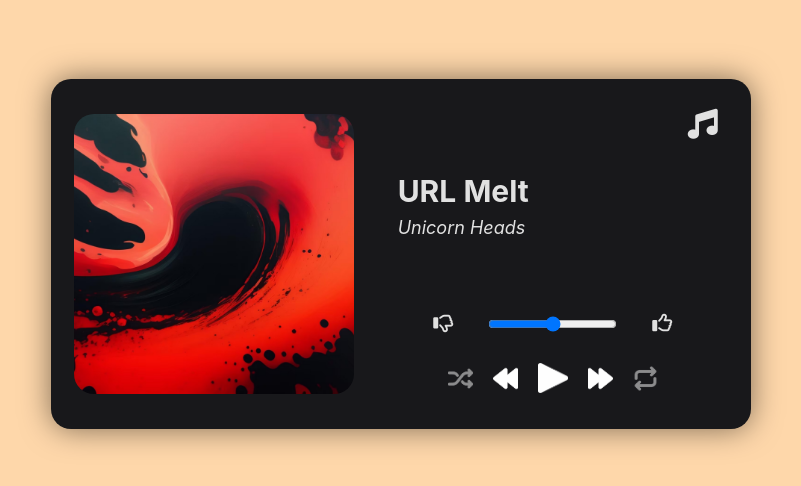
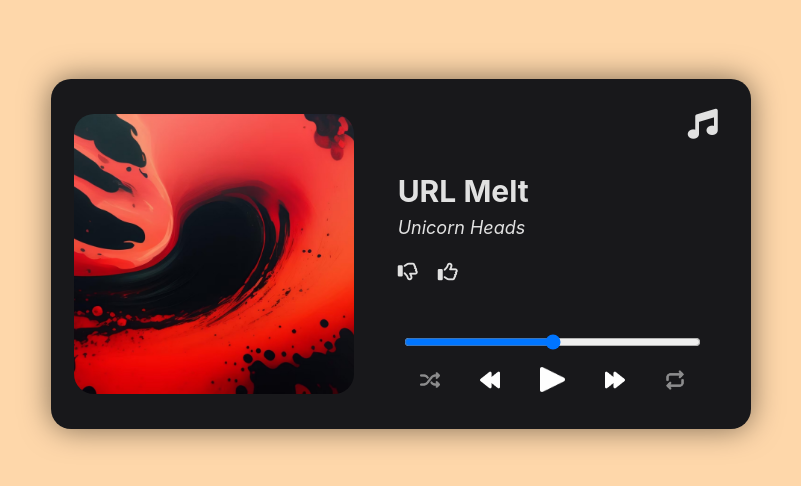
Before and after one commit to kinxori/Music-Media-Player-PRACTICE, a React (Vite) app: page / in a window 1280 px wide. Shown: the part 146-632 px from the top of the page, without its empty margins (239-1040 px from the left). Built offline with nearby package versions, Linux system fonts and the light colour scheme.

Commit message:
current time function updated to display 00:00

```diff
--- a/src/App.tsx
+++ b/src/App.tsx
@@ -94,7 +94,7 @@ function App() {
   useEffect(() => {
     const toAudio = new Audio(isSong.src);
     toAudio.addEventListener("loadedmetadata", () => {
-      const rest = toAudio.duration - toAudio.currentTime;
+      const rest = toAudio.currentTime;
       const minutes = Math.floor(rest / 60);
       const seconds = Math.floor(rest % 60);
       const formattedTotalTime = `${minutes
@@ -119,8 +119,8 @@ function App() {
         <div className="song-cover-img w-[40%] object-cover bg-zinc-600 m-0 rounded-[20px] overflow-hidden">
           <img src={isSong.cover} alt="song-cover" />
         </div>
-        <div className="song-content w-[50%] h-[100%] m-0 flex justify-center items-center flex-col">
-          <div className="song-copy m-0  h-[65%] w-[100%]">
+        <div className="song-content  w-[50%] h-[100%] m-0 flex justify-center items-center flex-col">
+          <div className="song-copy m-0  h-[80%] w-[100%]">
             <button className="song-copy h-min w-min ml-auto flex">
               <i className="fa-solid fa-music my-[10px] mx-[10px] text-[30px] hover:scale-105"></i>
             </button>
@@ -128,33 +128,41 @@ function App() {
               {isSong.song}
             </h2>
             <h3 className="text-[18px] italic px-[20px]">{isSong.artist}</h3>
+            <div className="like-buttons w-[100%] flex gap-[20px] mt-[20px] px-[20px]">
+              <button className="h-min w-min">
+                <i className="fa-regular fa-thumbs-down text-[20px] hover:scale-105"></i>
+                {/* <i class="fa-solid fa-thumbs-down"></i> */}
+              </button>
+              <button className="h-min w-min ">
+                <i className="fa-regular fa-thumbs-up  text-[20px] hover:scale-105"></i>
+                {/* <i class="fa-solid fa-thumbs-up"></i> */}
+              </button>
+            </div>
           </div>
-          <div className="song-range m-0 h-[15%] w-[100%] flex justify-center items-center">
-            <button className="h-min w-min flex">
-              <i className="fa-regular fa-thumbs-down mx-[15px] text-[20px] hover:scale-105"></i>
-              {/* <i class="fa-solid fa-thumbs-down"></i> */}
-            </button>
-            <span className="mx-[10px] text-[12px]">{isRestTime}</span>
-            <input type="range"></input>
-            <span className="mx-[10px] text-[12px]">{isTotalTime}</span>
-            <button>
-              <i className="fa-regular fa-thumbs-up mx-[15px] text-[20px] hover:scale-105"></i>
-              {/* <i class="fa-solid fa-thumbs-up"></i> */}
-            </button>
+          <div className="song-range w-[85%]  h-[auto] flex flex-col justify-center items-center ">
+            <input type="range" className="w-[100%] "></input>
+            <div className="w-[100%] flex ">
+              <span className=" text-[10px] w-[min] flex  mr-[auto] ">
+                {isRestTime}
+              </span>
+              <span className=" text-[10px]  w-[min] flex ml-[auto] ">
+                {isTotalTime}
+              </span>
+            </div>
           </div>
-          <div className="song-buttons-actions m-0 h-[20%] w-[100%] flex justify-center items-center gap-[20px]">
+          <div className="song-buttons-actions m-0 h-[20%] w-[100%] flex justify-center items-center gap-[40px]">
             <button onClick={handleSuffle}>
               {isSuffle === false ? (
                 <img
                   src="../ASSETS/shuffle-icon.png"
                   alt="suffle-icon"
-                  className="h-[25px] object-cover invert hover:scale-105 opacity-50"
+                  className="h-[20px] object-cover invert hover:scale-105 opacity-50"
                 ></img>
               ) : (
                 <img
                   src="../ASSETS/shuffle-icon.png"
                   alt="suffle-icon"
-                  className="h-[25px] object-cover invert hover:scale-105"
+                  className="h-[20px] object-cover invert hover:scale-105"
                 ></img>
               )}
             </button>
@@ -162,7 +170,7 @@ function App() {
               <img
                 src="../ASSETS/backward-icon.png"
                 alt="backward-icon"
-                className="h-[25px] object-cover invert hover:scale-105"
+                className="h-[20px] object-cover invert hover:scale-105"
               ></img>
             </button>
             <button onClick={handlePaused}>
@@ -170,13 +178,13 @@ function App() {
                 <img
                   src="../ASSETS/play-icon.png"
                   alt="play-icon"
-                  className="h-[30px] object-cover invert hover:scale-105"
+                  className="h-[25px] object-cover invert hover:scale-105"
                 ></img>
               ) : (
                 <img
                   src="../ASSETS/pause-icon.png"
                   alt="pause-icon"
-                  className="h-[30px] object-cover invert hover:scale-105"
+                  className="h-[25px] object-cover invert hover:scale-105"
                 ></img>
               )}
             </button>
@@ -184,7 +192,7 @@ function App() {
               <img
                 src="../ASSETS/forward-icon.png"
                 alt="forward-icon"
-                className="h-[25px] object-cover invert hover:scale-105"
+                className="h-[20px] object-cover invert hover:scale-105"
               ></img>
             </button>
             <button onClick={handleRepeat}>
@@ -192,21 +200,21 @@ function App() {
                 <img
                   src="../ASSETS/repeat-icon.png"
                   alt="repeat-icon"
-                  className="h-[25px] object-cover invert hover:scale-105 opacity-50"
+                  className="h-[20px] object-cover invert hover:scale-105 opacity-50"
                 ></img>
               )}
               {isRepeat === "2" && (
                 <img
                   src="../ASSETS/repeat-icon.png"
                   alt="repeat-icon"
-                  className="h-[25px] object-cover invert hover:scale-105"
+                  className="h-[20px] object-cover invert hover:scale-105"
                 ></img>
               )}
               {isRepeat === "3" && (
                 <img
                   src="../ASSETS/repeat-1-icon.png"
                   alt="repeat-1-icon"
-                  className="h-[25px] object-cover invert hover:scale-105"
+                  className="h-[20px] object-cover invert hover:scale-105"
                 ></img>
               )}
             </button>
```
